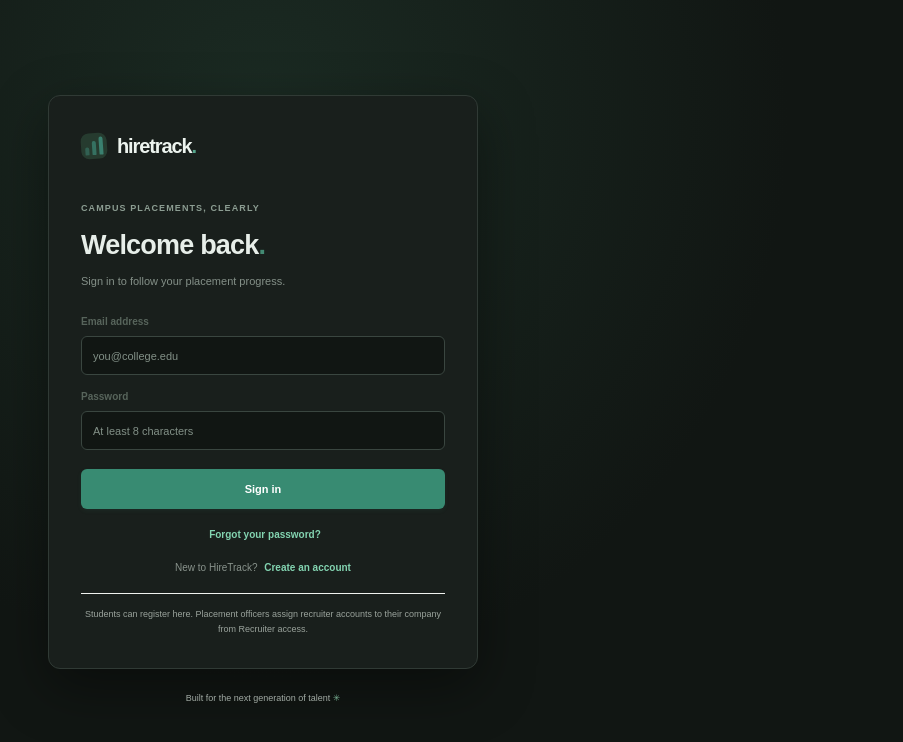
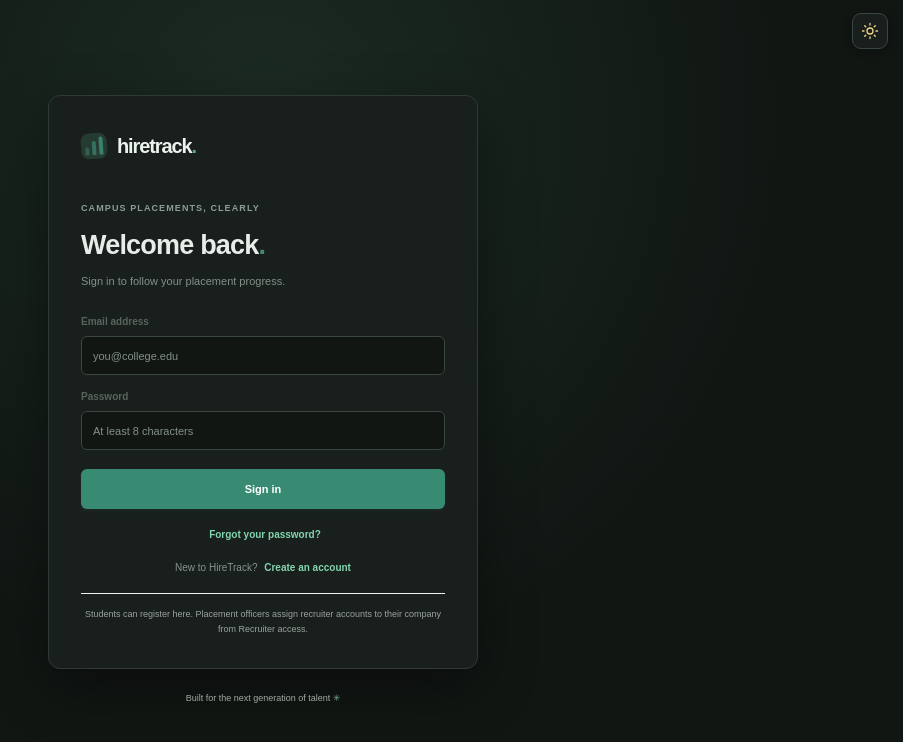
Before and after one commit to HARIHARAN-A2006/HireTrack, a Next.js app: page /login in a window 1280 px wide. Shown: the top 742 px of the page, without its empty margins (377-1280 px from the left). Built offline with nearby package versions, Linux system fonts and the light colour scheme.

Commit message:
dark and light theme

```diff
--- a/src/app/globals.css
+++ b/src/app/globals.css
@@ -8,6 +8,11 @@
 button { cursor: pointer; }
 button:focus-visible, a:focus-visible, input:focus-visible, select:focus-visible { outline: 3px solid #a3d7c7; outline-offset: 2px; }
 a { color: inherit; text-decoration: none; }
+.workspace-top > .brand { margin: 0; flex: 0 0 auto; align-self: center; }
+.workspace-top nav { flex: 1 1 auto; align-self: center; }
+.theme-toggle { position: fixed; z-index: 1000; top: 13px; right: 15px; display: grid; place-items: center; width: 36px; height: 36px; border: 1px solid #dfe7e1; border-radius: 9px; color: #42534a; background: #fff; box-shadow: 0 2px 10px #1b2a2018; }
+.theme-toggle:hover { background: #eff5f0; }
+.theme-toggle svg { width: 18px; height: 18px; fill: none; stroke: currentColor; stroke-width: 1.7; stroke-linecap: round; stroke-linejoin: round; }
 .app-shell { min-height: 100vh; }
 .sidebar { width: 244px; position: fixed; inset: 0 auto 0 0; background: #fff; border-right: 1px solid var(--line); display: flex; flex-direction: column; z-index: 20; padding: 26px 16px 15px; }
 .brand { height: 36px; display: flex; align-items: center; gap: 10px; margin: 0 10px 38px; font-size: 20px; letter-spacing: -1.1px; font-weight: 750; color: #263c36; }
@@ -105,8 +110,9 @@
 @media (max-width: 620px) { .workspace-top { position: static; }.workspace-top nav { gap: 1px; }.workspace-tab { padding: 8px 7px; font-size: 9px; }.workspace-user { font-size: 9px; }.workspace-body { padding: 23px 12px 35px; }.workspace-body > h1 { font-size: 25px; }.workspace-card-head { align-items: flex-start; flex-direction: column; }.workspace-filters { width: 100%; }.workspace-filters input,.workspace-search { width: 100%; }.workspace-filters select { max-width: 130px; }.opportunity-form,.team-assign-form { grid-template-columns: 1fr; }.opportunity-form > label:nth-child(5),.opportunity-form > label:nth-child(6),.opportunity-form .form-row { grid-column: auto; }.workspace-metrics { gap: 7px; }.workspace-metrics article { padding: 12px; }.workspace-metrics strong { font-size: 20px; }.interview-card { grid-template-columns: 1fr; }.message-center { grid-template-columns: 1fr; }.message-list { max-height: 190px; overflow-y: auto; border-right: 0; border-bottom: 1px solid #edf0ee; }.message-history { min-height: 220px; }.message-compose { align-items: stretch; flex-direction: column; }.message-compose .primary-button { align-self: flex-end; }.student-top-right { flex-wrap: wrap; } }
 
 /* Site-wide dark theme */
-:root { color-scheme: dark; --ink: #e7eee9; --muted: #9baaa1; --line: #303a35; --paper: #111613; --green: #388b72; --green-dark: #2e755f; }
-html, body { background: #111613; color: #e7eee9; }
+:root { color-scheme: light; --ink: #202624; --muted: #858e89; --line: #e9ece9; --paper: #fafbf9; --green: #347b6b; --green-dark: #286557; }
+:root[data-theme="dark"] { color-scheme: dark; background: #111613; color: #e7eee9; --ink: #e7eee9; --muted: #9baaa1; --line: #303a35; --paper: #111613; --green: #388b72; --green-dark: #2e755f; }
+body { background: #111613; color: #e7eee9; }
 body { background: #111613; color: #e7eee9; }
 .sidebar,.topbar,.stat-card,.panel,.workspace-switch,.season-pill,.workspace-card,.workspace-candidate-card,.workspace-metrics article,.workspace-dialog,.message-center,.student-top,.student-section,.job-detail-facts span,.job-modal,.secondary-button,.toast,.auth-card { background-color: #191f1c; color: #e7eee9; border-color: #303a35; }
 .topbar { background: rgba(25,31,28,.94); }
@@ -159,16 +165,30 @@
   .message-history { max-height: 50vh; }
 }
 
-/* Keep the resume controls dark even though their base rules are defined later in the stylesheet. */
-.resume-current { color: #dce6df; background: #202824; border-color: #36413b; }
-.resume-current strong { color: #edf4ef; }
-.resume-upload-form label { color: #c4d0c7; }
-.resume-upload-form input[type="file"] { color: #e2ebe4; background: #111613; border-color: #3a4640; }
-.resume-card > p { color: #9aa89f; }
-.resume-current a,.resume-remove { color: #83d4b1; }
-.student-stage.stage-screening,.stage-select.stage-screening { color: #efd39b !important; background: #3b3324 !important; }
-.student-stage.stage-interview,.stage-select.stage-interview { color: #c3c8f1 !important; background: #2d2d42 !important; }
-.student-stage.stage-offer,.stage-select.stage-offer { color: #a6e3bf !important; background: #203b2c !important; }
-.student-stage.stage-rejected,.student-stage.stage-withdrawn,.stage-select.stage-rejected,.stage-select.stage-withdrawn { color: #f0b0ad !important; background: #3c2929 !important; }
-.stage-select.stage-applied,.student-stage.stage-applied { color: #bdc8c0 !important; background: #29312d !important; }
+:root[data-theme="dark"] .theme-toggle { border-color: #3a4640; color: #f1d58b; background: #191f1c; box-shadow: 0 2px 10px #0005; }
+:root[data-theme="dark"] .theme-toggle:hover { background: #26312b; }
+:root[data-theme="dark"] .resume-current { color: #dce6df; background: #202824; border-color: #36413b; }
+:root[data-theme="dark"] .resume-current strong { color: #edf4ef; }
+:root[data-theme="dark"] .resume-upload-form label { color: #c4d0c7; }
+:root[data-theme="dark"] .resume-upload-form input[type="file"] { color: #e2ebe4; background: #111613; border-color: #3a4640; }
+:root[data-theme="dark"] .resume-card > p { color: #9aa89f; }
+:root[data-theme="dark"] .resume-current a,:root[data-theme="dark"] .resume-remove { color: #83d4b1; }
+:root[data-theme="dark"] .student-stage.stage-screening,:root[data-theme="dark"] .stage-select.stage-screening { color: #efd39b !important; background: #3b3324 !important; }
+:root[data-theme="dark"] .student-stage.stage-interview,:root[data-theme="dark"] .stage-select.stage-interview { color: #c3c8f1 !important; background: #2d2d42 !important; }
+:root[data-theme="dark"] .student-stage.stage-offer,:root[data-theme="dark"] .stage-select.stage-offer { color: #a6e3bf !important; background: #203b2c !important; }
+:root[data-theme="dark"] .student-stage.stage-rejected,:root[data-theme="dark"] .student-stage.stage-withdrawn,:root[data-theme="dark"] .stage-select.stage-rejected,:root[data-theme="dark"] .stage-select.stage-withdrawn { color: #f0b0ad !important; background: #3c2929 !important; }
+:root[data-theme="dark"] .stage-select.stage-applied,:root[data-theme="dark"] .student-stage.stage-applied { color: #bdc8c0 !important; background: #29312d !important; }
+
+@media (min-width: 621px) {
+  .topbar { padding-right: 62px; }
+  .workspace-top { padding-right: 62px; }
+  .student-top { padding-right: max(66px,calc((100vw - 1060px)/2 + 50px)); }
+}
+@media (max-width: 620px) {
+  .theme-toggle { top: 9px; right: 10px; width: 34px; height: 34px; }
+  .topbar { padding-right: 53px; }
+  .workspace-top { padding-right: 54px; }
+  .student-top { padding-right: 54px; }
+}
+
 .resume-card h2 { margin: 7px 0; font-size: 16px; letter-spacing: -.35px; }.resume-card > p { color: #89948c; font-size: 10px; line-height: 1.6; }.resume-upload-form { display: grid; gap: 10px; margin-top: 15px; }.resume-upload-form label { display: grid; gap: 7px; color: #536059; font-size: 10px; font-weight: 600; }.resume-upload-form input[type="file"] { width: 100%; min-height: 38px; padding: 7px; border: 1px solid #e1e7e3; border-radius: 6px; color: #56635a; background: #fff; font: inherit; font-size: 10px; }.resume-upload-form > small { color: #79877d; font-size: 9px; overflow-wrap: anywhere; }.resume-upload-form .primary-button { justify-self: start; }.resume-privacy { display: block; margin-top: 11px; color: #89948c; font-size: 9px; line-height: 1.5; }.resume-current { display: grid; gap: 6px; padding: 10px; border: 1px solid #e7ece8; border-radius: 6px; background: #fafcfb; }.resume-current strong { overflow-wrap: anywhere; color: #45534a; font-size: 10px; }.resume-current a,.resume-remove { justify-self: start; color: #367b68; font-size: 9px; }.resume-remove { border: 0; padding: 0; background: transparent; }
--- a/src/app/layout.tsx
+++ b/src/app/layout.tsx
@@ -1,4 +1,5 @@
 import type { Metadata } from "next";
+import { ThemeToggle } from "@/app/theme-toggle";
 import "./globals.css";
 
 export const metadata: Metadata = {
@@ -12,8 +13,8 @@
 
 export default function RootLayout({ children }: LayoutProps<"/">) {
   return (
-    <html lang="en">
-      <body>{children}</body>
+    <html lang="en" data-theme="dark">
+      <body><ThemeToggle />{children}</body>
     </html>
   );
 }
--- /dev/null
+++ b/src/app/theme-toggle.tsx
@@ -0,0 +1,46 @@
+"use client";
+
+import { useEffect, useSyncExternalStore } from "react";
+
+type Theme = "light" | "dark";
+const listeners = new Set<() => void>();
+const subscribe = (listener: () => void) => {
+  listeners.add(listener);
+  window.addEventListener("storage", listener);
+  return () => {
+    listeners.delete(listener);
+    window.removeEventListener("storage", listener);
+  };
+};
+const getTheme = (): Theme => window.localStorage.getItem("hiretrack-theme") === "light" ? "light" : "dark";
+const getServerTheme = (): Theme => "dark";
+
+export function ThemeToggle() {
+  const theme = useSyncExternalStore(subscribe, getTheme, getServerTheme);
+
+  useEffect(() => {
+    document.documentElement.dataset.theme = theme;
+  }, [theme]);
+
+  function toggleTheme() {
+    const next: Theme = theme === "dark" ? "light" : "dark";
+    window.localStorage.setItem("hiretrack-theme", next);
+    for (const listener of listeners) listener();
+  }
+
+  return (
+    <button
+      type="button"
+      className="theme-toggle"
+      onClick={toggleTheme}
+      aria-label={`Switch to ${theme === "dark" ? "light" : "dark"} theme`}
+      title={`Switch to ${theme === "dark" ? "light" : "dark"} theme`}
+    >
+      {theme === "dark" ? (
+        <svg viewBox="0 0 24 24" aria-hidden="true"><circle cx="12" cy="12" r="4"/><path d="M12 2v2m0 16v2M4.93 4.93l1.42 1.42m11.3 11.3 1.42 1.42M2 12h2m16 0h2M4.93 19.07l1.42-1.42m11.3-11.3 1.42-1.42"/></svg>
+      ) : (
+        <svg viewBox="0 0 24 24" aria-hidden="true"><path d="M20.9 13A8.5 8.5 0 0 1 11 3.1 8.5 8.5 0 1 0 20.9 13Z"/></svg>
+      )}
+    </button>
+  );
+}
```
